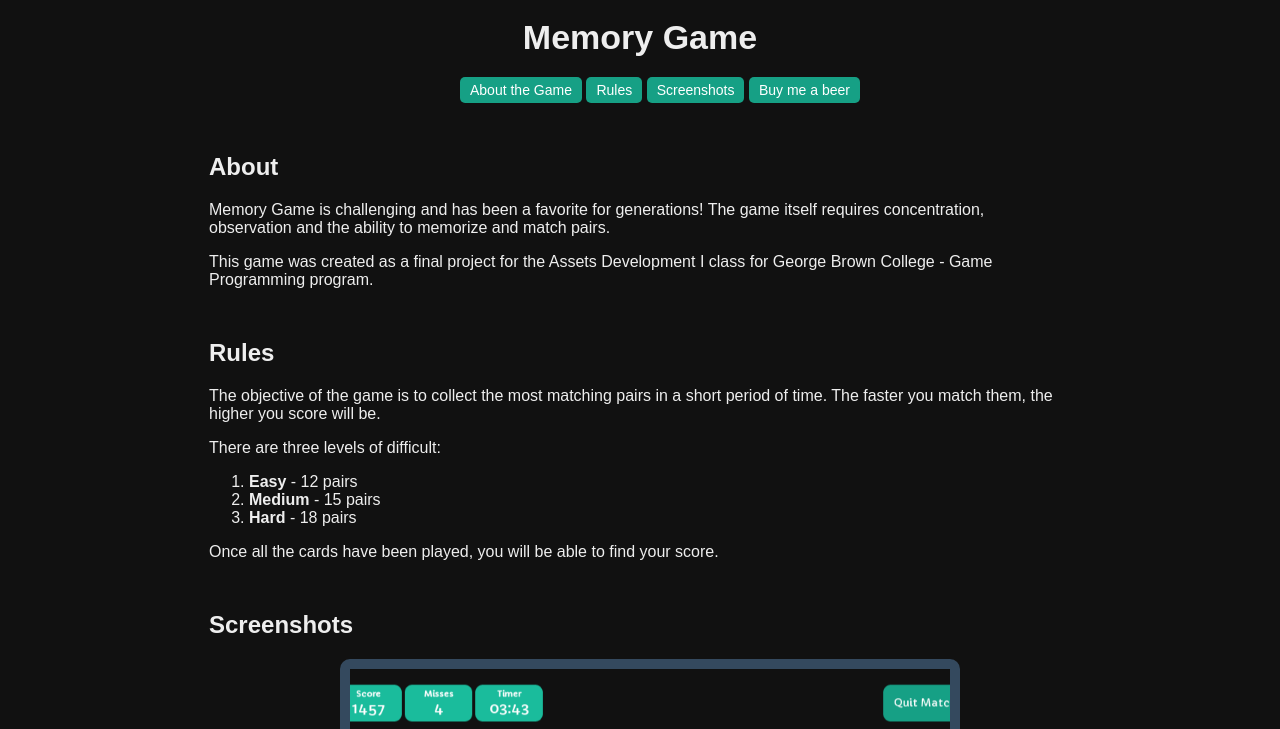
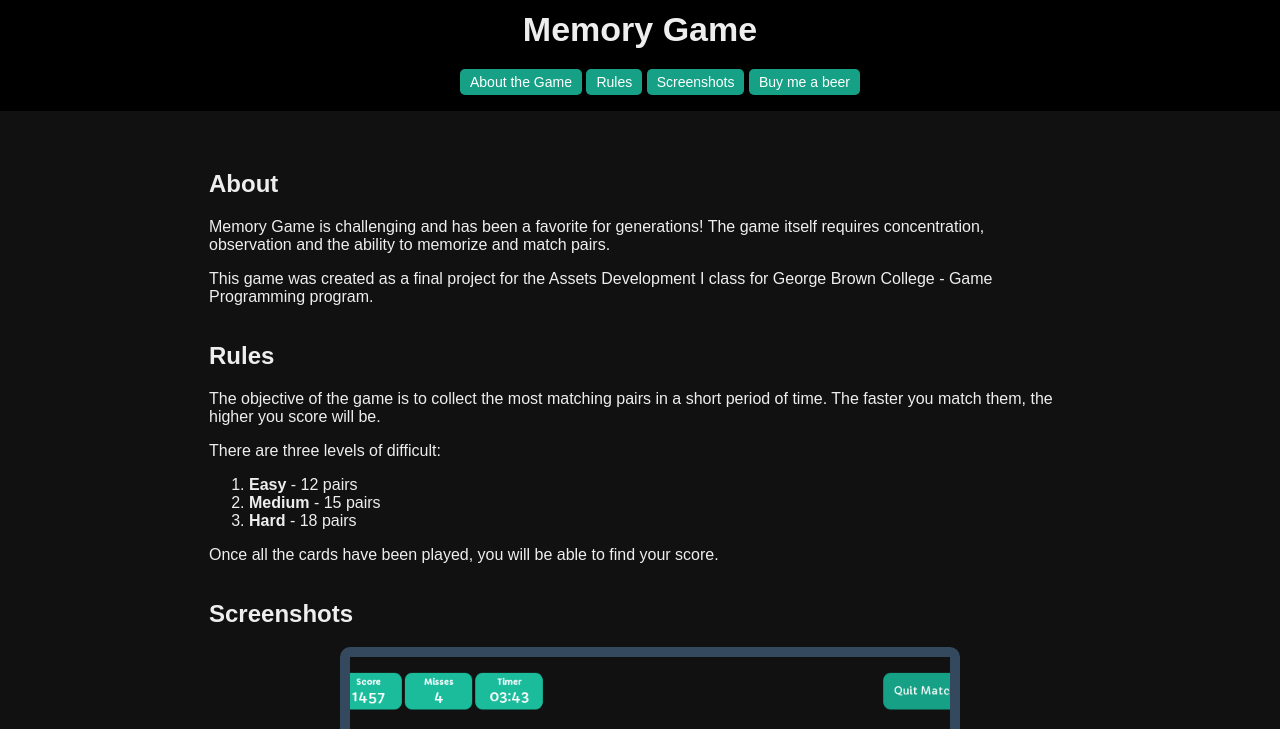
Before and after one commit to louisbranch/GAME1003, a plain HTML site: page assignment1/index.html in a window 1280 px wide. Shown: the top 729 px of the page. Drawn offline with Linux system fonts and the light colour scheme; a web font is replaced by a local one.

Commit message:
Add fixed top menu

```diff
--- a/assignment1/css/main.css
+++ b/assignment1/css/main.css
@@ -1,9 +1,10 @@
 /* Global Elements -----------------------------------------------------------*/
 
 body {
+  margin: 0;
+  background: #111;
+  color: #eee;
   font-family: 'Capriola', sans-serif;
-  color: #eee;
-  background: #111;
 }
 
 a {
@@ -96,6 +97,14 @@ section {
 
 /* Navigation ----------------------------------------------------------------*/
 
+header {
+  position: fixed;
+  top: 0;
+  width: 100%;
+  background: #000;
+  z-index: 9999;
+}
+
 nav ul {
   list-style: none;
 }
@@ -104,6 +113,16 @@ nav ul li {
   display: inline-block;
 }
 
+/* Main Section --------------------------------------------------------------*/
+
+#main {
+  margin-top: 150px;
+}
+
+section {
+  padding-top: 150px;
+  margin-top: -150px;
+}
 
 /* Carousel ------------------------------------------------------------------*/
 
--- a/assignment1/index.html
+++ b/assignment1/index.html
@@ -6,8 +6,8 @@
     <link href='http://fonts.googleapis.com/css?family=Capriola' rel='stylesheet' type='text/css'>
   </head>
   <body>
-    <div class="wrapper">
-      <header>
+    <header>
+      <div class="wrapper">
         <h1>Memory Game</h1>
         <nav>
           <ul class="btn-group">
@@ -17,7 +17,9 @@
             <li><a href="#beer" class="btn">Buy me a beer</a></li>
           </ul>
         </nav>
-      </header>
+      </div>
+    </header>
+    <div id="main" class="wrapper">
       <section id="about">
         <h2>About</h2>
         <p>Memory Game is challenging and has been a favorite for generations! The game itself requires concentration, observation and the ability to memorize and match pairs.</p>
```
